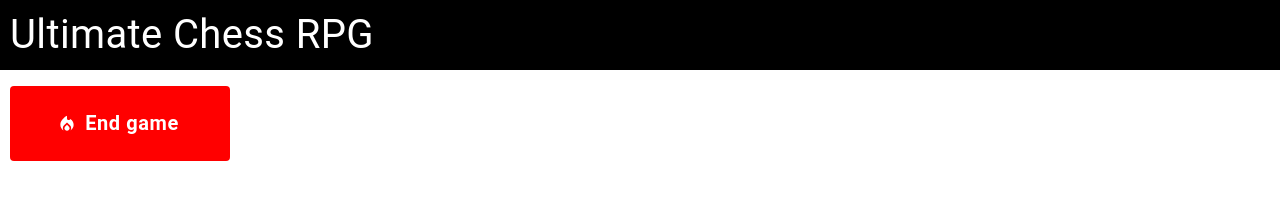
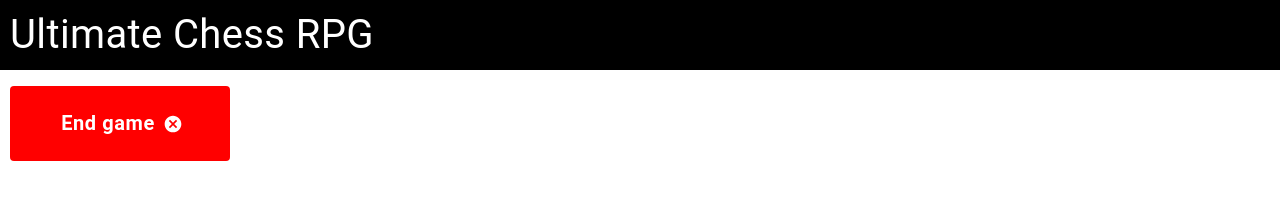
Before and after one commit to dazzasong/chess, a React (Create React App) app: page / in a window 1280 px wide. Both pictures are taken after a click on the button "Start new game". Shown: the top 204 px of the page. Built offline with nearby package versions, Linux system fonts and the light colour scheme.

Commit message:
Made button icons change on click

```diff
--- a/src/MainContent.jsx
+++ b/src/MainContent.jsx
@@ -1,20 +1,27 @@
 import { Box, Button, Stack } from "@mui/material";
 import LocalFireDepartmentIcon from '@mui/icons-material/LocalFireDepartment';
+import CancelIcon from '@mui/icons-material/Cancel';
+import RefreshIcon from '@mui/icons-material/Refresh';
 import React from 'react';
 
 export default function MainContent() {
   const [mode, setMode] = React.useState(0); // 0 = Initial, 1 = InGame, 2 = EndGame
   let buttonText
   let buttonColor
+  let startButtonIcon
+  let endButtonIcon
   if (mode === 0) {
     buttonText = "Start new game"
     buttonColor = "green"
+    startButtonIcon = <LocalFireDepartmentIcon />
   } else if (mode === 1) {
     buttonText = "End game"
     buttonColor = "red"
+    endButtonIcon = <CancelIcon />
   } else {
     buttonText = "Rematch"
     buttonColor = "orange"
+    endButtonIcon = <RefreshIcon />
   }
   function clickGameButton() {
     if (mode === 0) setMode(1)
@@ -27,7 +34,8 @@ export default function MainContent() {
         <Button disableRipple disableElevation
           onClick={clickGameButton}
           variant="contained"
-          startIcon={<LocalFireDepartmentIcon />}
+          startIcon={startButtonIcon}
+          endIcon={endButtonIcon}
           sx={{
             fontSize: 20,
             fontWeight: "bold",
```
